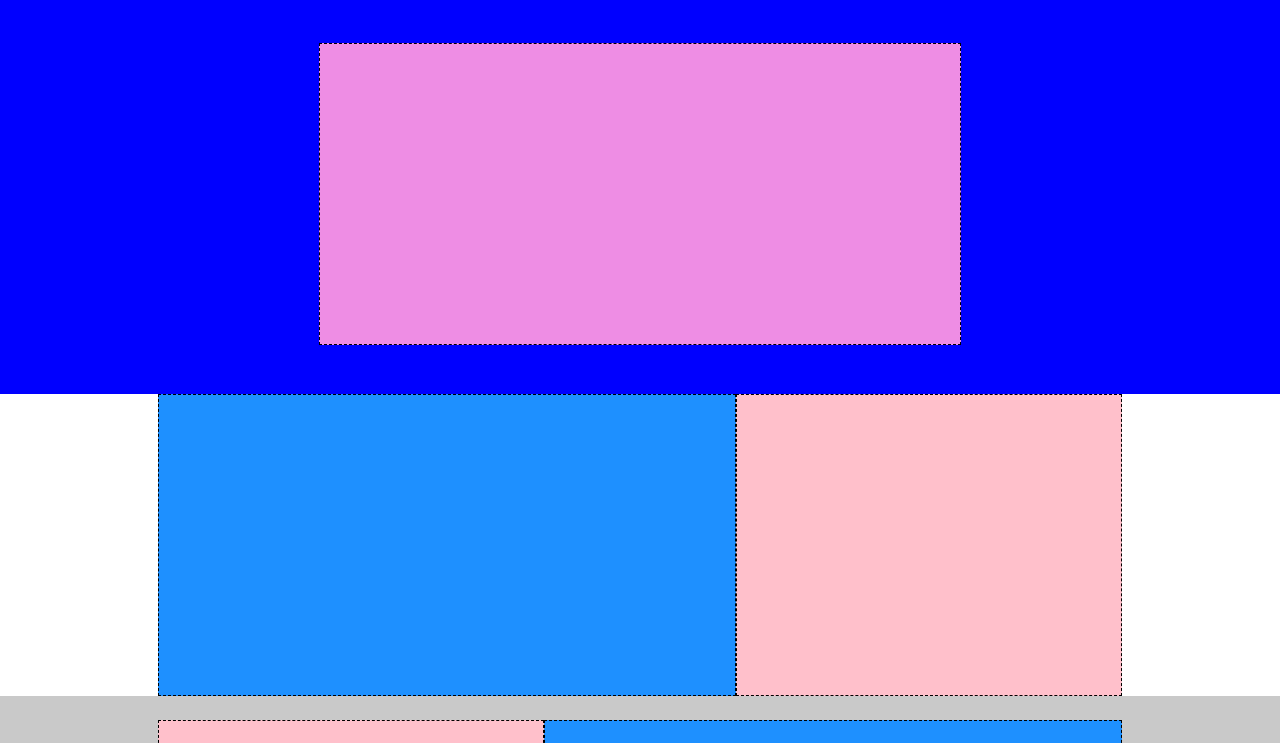
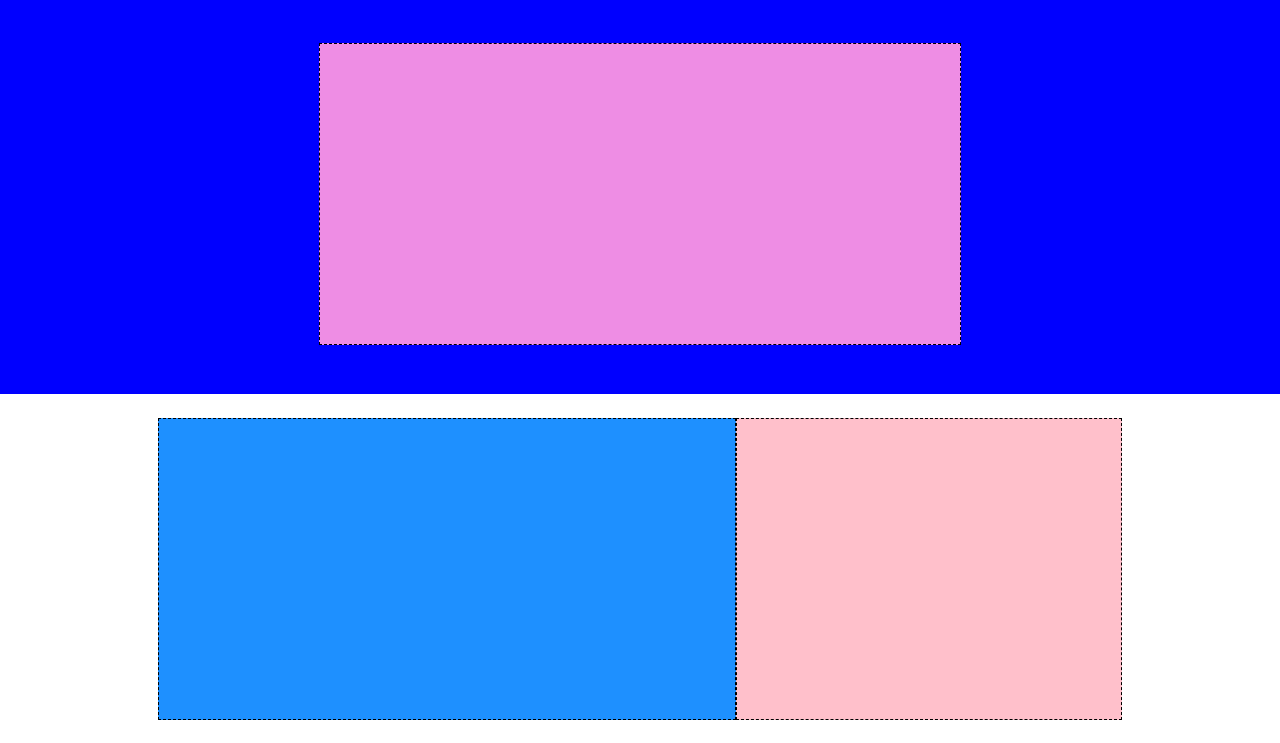
Before and after one commit to simoneevacca/htmlcss-struttura-discord, a plain HTML site: page index.html in a window 1280 px wide. Shown: the part 56-799 px from the top of the page. Drawn offline with Linux system fonts and the light colour scheme.

Commit message:
fix error

```diff
--- a/assets/css/style.css
+++ b/assets/css/style.css
@@ -105,7 +105,7 @@ nav {
 }
 
 .server {
-    background-color: w
+    background-color: white;
     height: 350px;
 }
 
```
